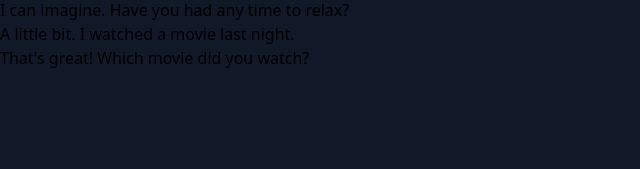
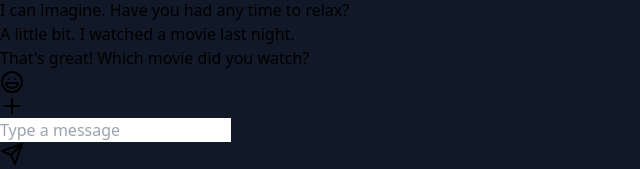
Before and after one commit to rathoretaruncodes/converse-v3.0, a React (Vite) app in the folder client/: page / in a window 1280 px wide. Shown: the part 2215-2384 px from the top of the page, without its empty margins (0-640 px from the left). Before the commit the page ends 2285 px from the top, so only its background shows below. Built offline with nearby package versions, Linux system fonts and the light colour scheme.

Commit message:
ui: Develop message-input component for composing and sending messages

```diff
--- a/client/src/components/left-panel/conversation.tsx
+++ b/client/src/components/left-panel/conversation.tsx
@@ -16,7 +16,6 @@ const Conversation = ({ conversation } : { conversation: conversationType }) =>
                 <div className="flex flex-col flex-1">
                     <div className="flex gap-3 justify-between">
                         <p className="font-bold">{conversation.fullName}</p>
-
                     </div>
                 </div>
             </div>
--- /dev/null
+++ b/client/src/components/righ-panel/message-input.tsx
@@ -0,0 +1,28 @@
+import { Laugh, Plus, Send } from "lucide-react";
+
+const MessageInput = () => {
+    return (
+        <div className="bg-gray-800 p-2 flex gap-4 items-center">
+            <div className="relative flex gap-2 ml-2">
+                <Laugh className="text-gray-500" />
+            </div>
+            <Plus className="text-gray-500" />
+            <form className="w-full flex gap-3">
+                <div className="flex-1">
+                    <input
+                        type="text"
+                        placeholder="Type a message"
+                        className="py-1.5 pl-3 w-full rounded-lg shadow-sm bg-gray-700 focus:outline-none"
+                    />
+                </div>
+                <div className="mr-4 flex items-center gap-3">
+                    <button type="submit">
+                        <Send className="text-gray-500" />
+                    </button>
+                </div>
+            </form>
+        </div>
+    )
+}
+
+export default MessageInput;
--- a/client/src/components/righ-panel/right-panel.tsx
+++ b/client/src/components/righ-panel/right-panel.tsx
@@ -2,6 +2,7 @@ import { Video, X } from "lucide-react";
 import { sample_messages } from "../../sample-data/sample-data";
 import Message from "./message";
 import ChatPlaceholder from "./chat-placeholder";
+import MessageInput from "./message-input";
 
 
 const RightPanel = () => {
@@ -11,7 +12,7 @@ const RightPanel = () => {
     const conversationName = "John Doe";
     return (
         <>
-        <div className="w-3/4 flex flex-col">
+        <div className="w-3/4 flex flex-col justify-between">
             <div className="sticky top-0 z-10">
                 <div className="flex justify-between bg-gray-800">
                     <div className="flex justify-between items-center h-16 px-4">
@@ -34,11 +35,11 @@ const RightPanel = () => {
                     </div>
                 </div>
                 {sample_messages.map((message) => (
-                <Message key={message.id} message={message} />
-            ))}
+                    <Message key={message.id} message={message} />
+                ))}
             </div>
+            <MessageInput />
         </div>
-
         </>
     )
 }
```
Also changed, not shown: 1 other file (tests, documents, lock files or other folders).
